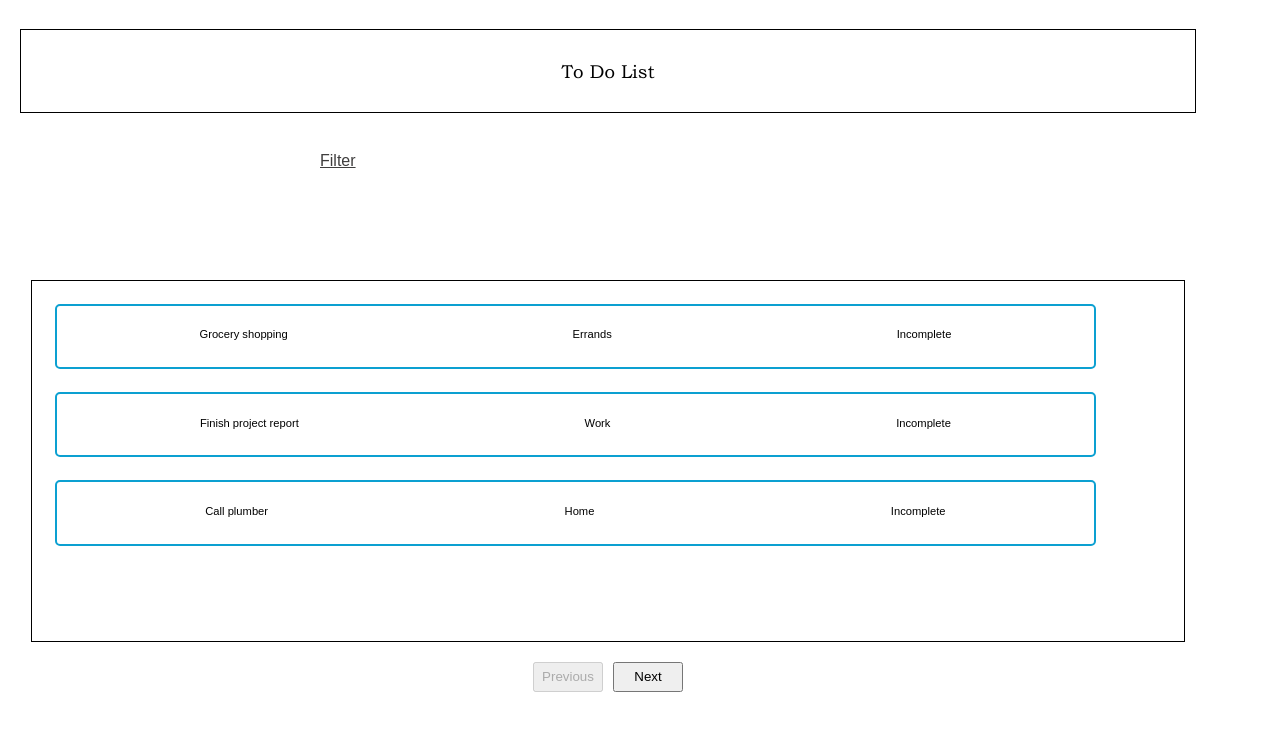
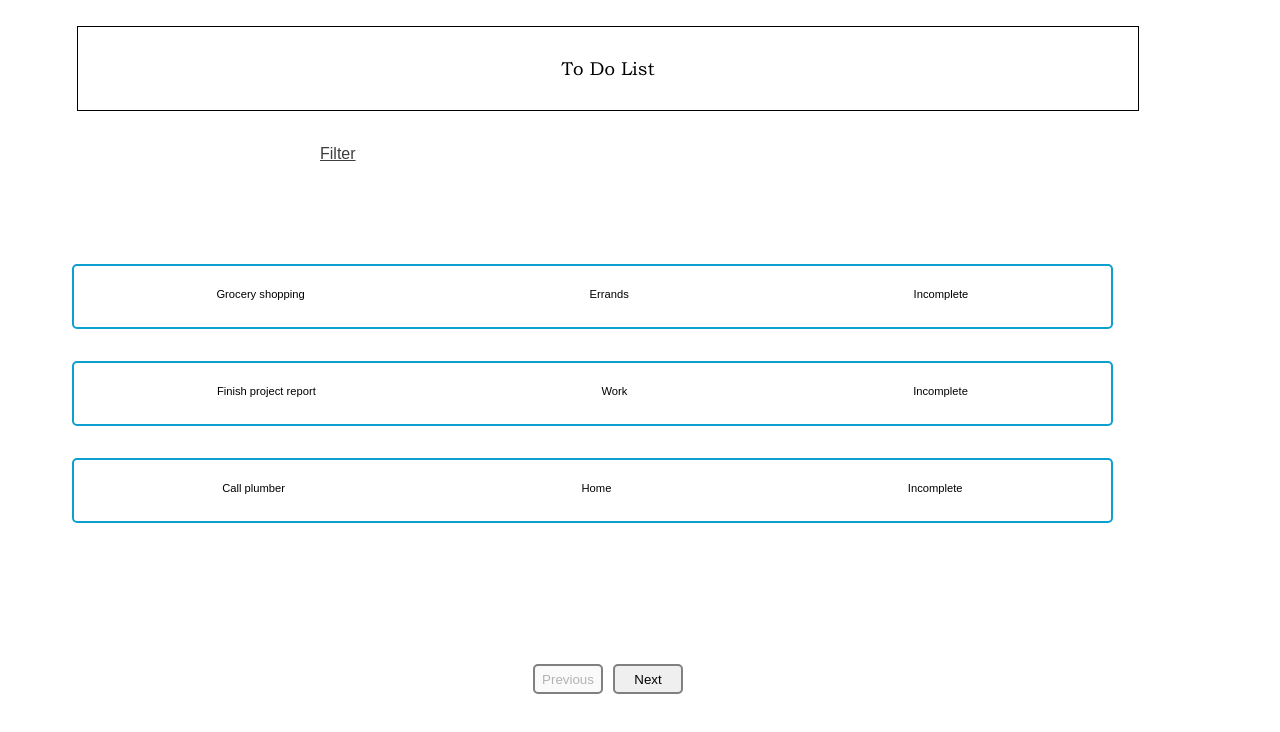
Before and after one commit to NatsuDrag9/todo-list-app, a React (Vite) app: page / in a window 1280 px wide. Shown: the top 732 px of the page. Built offline with nearby package versions, Linux system fonts and the light colour scheme.

Commit message:
Added spacing and animation to buttons

```diff
--- a/src/components/todoList.scss
+++ b/src/components/todoList.scss
@@ -13,7 +13,7 @@
 
   h3 {
     border: 1px solid black;
-    width: 100%;
+    width: 90%;
     height: 60px;
     display: flex;
     justify-content: center;
@@ -25,7 +25,7 @@
   .filter {
     display: flex;
     width: 50%;
-    height: 15%;
+    height: 10%;
     // border: 1px solid black;
     a {
       text-decoration: underline;
@@ -41,7 +41,7 @@
   .task-wrapper {
     width: 100%;
     height: 50%;
-    border: 1px solid black;
+    // border: 1px solid black;
 
     .task {
       display: flex;
@@ -50,13 +50,18 @@
       width: 90%;
       height: 50px;
       padding-top: 0.7rem;
-      margin: 2%;
+      margin: 2rem 2.5rem;
       border: 2px solid rgb(12, 160, 209);
       border-radius: 5px;
       font-size: 0.7rem;
+      transition: all 0.3s ease;
     }
 
     .task:hover {
+      width: 93%;
+      height: 60px;
+      border: 4px solid rgb(82, 83, 83);
+      font-size: 0.8rem;
     }
   }
 
@@ -67,20 +72,24 @@
     align-items: start;
     width: 10rem;
     height: 3rem;
+    margin-top: 5%;
     /* border: 1px solid blue; */
     .previous,
     .next {
-      // border: 1px solid grey;
+      border: 2px solid grey;
+      border-radius: 5px;
       width: 70px;
       height: 30px;
       cursor: pointer;
+      transition: all 0.3s ease;
     }
 
     .previous:hover,
     .next:hover {
-      border: 2px solid black;
-      width: 55px;
-      height: 30px;
+      border: 4px solid black;
+      width: 80px;
+      height: 35px;
+      border-radius: 5px;
     }
   }
 }
```
